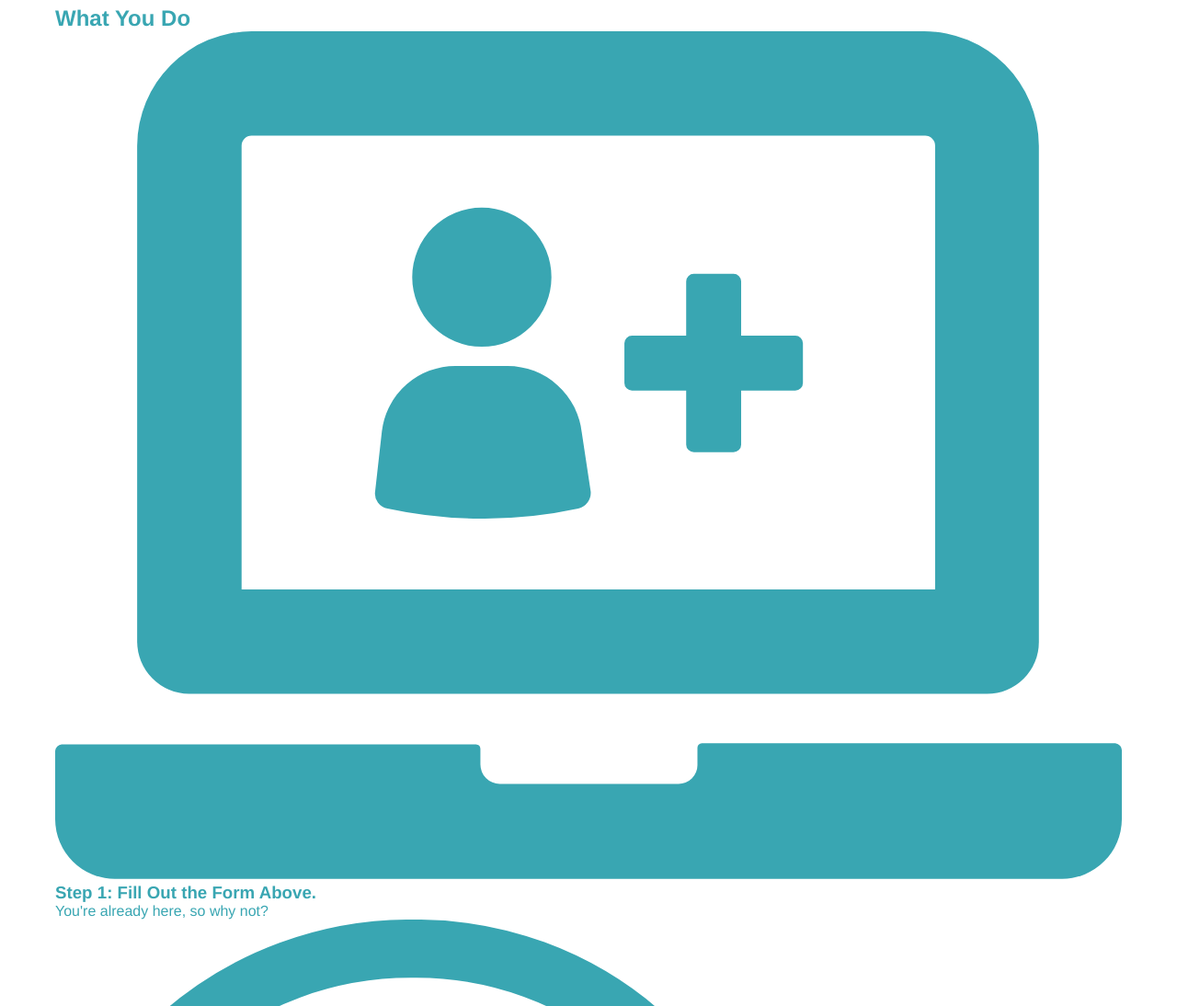
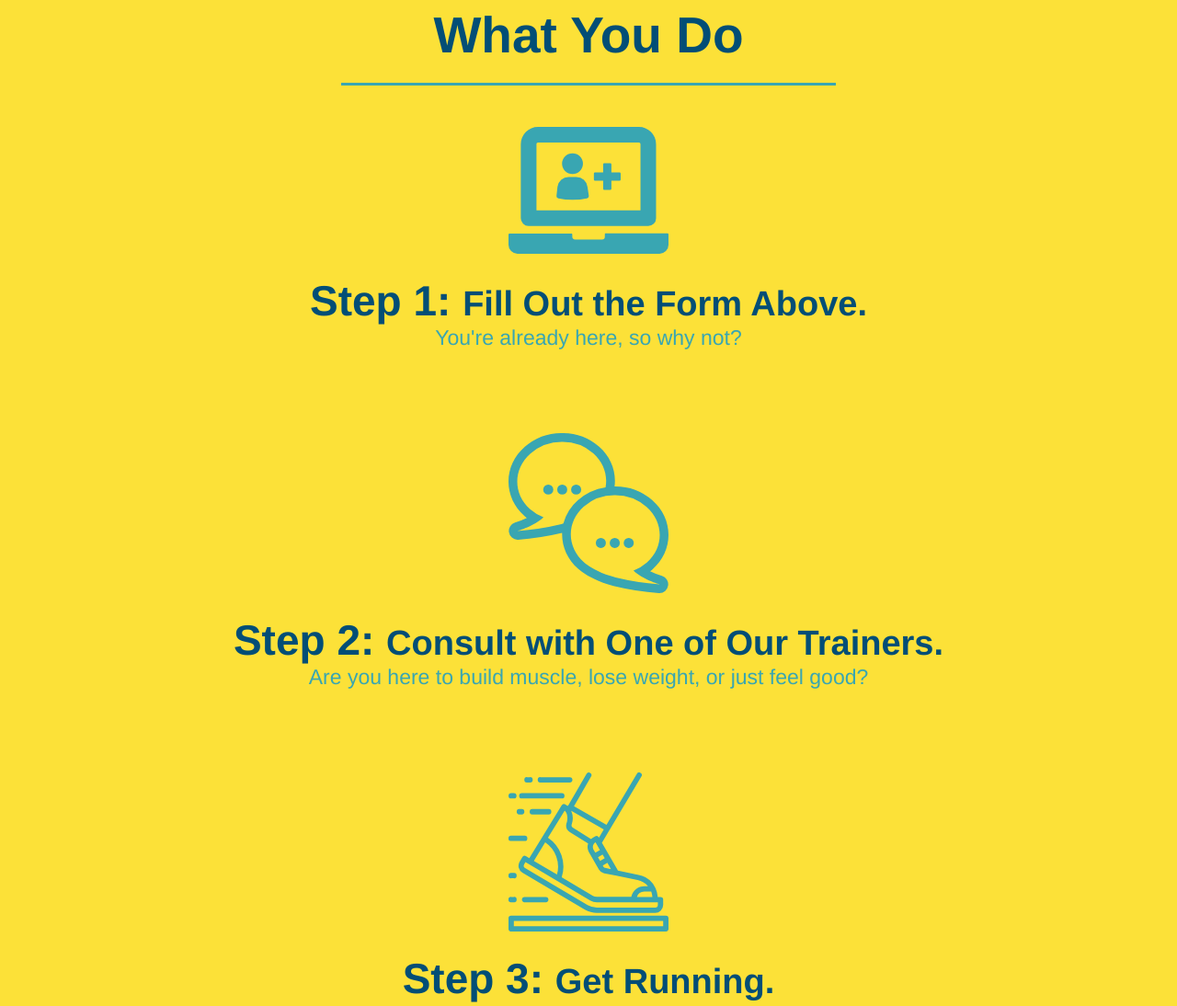
Before and after one commit to desguerra/run-buddy, a plain HTML site: page index.html in a window 1280 px wide. Shown: the part 1080-2174 px from the top of the page at 92% size. Drawn offline with Linux system fonts and the light colour scheme.

Commit message:
style what you do section

```diff
--- a/assets/css/style.css
+++ b/assets/css/style.css
@@ -130,16 +130,6 @@ section {
     text-align: center;
 }
 
-.intro h2 {
-    display: inline-block; /* so bottom border doesn't extend all the way */
-    font-size: 55px;
-    color: #024e76;
-    margin-bottom: 35px;
-    padding: 0 100px 20px 100px;
-    border-bottom: 3px solid;
-    border-color: #fce138;
-}
-
 .intro p {
     line-height: 1.7;
     color: #39a6b2;
@@ -147,3 +137,49 @@ section {
     font-size: 20px;
     margin: 0 auto; /* centering a block element with a width of less than 100% */
 }
+
+.steps {
+    text-align: center;
+    background: #fce138;
+}
+
+.steps div {
+    margin-bottom: 80px;
+}
+
+.steps img {
+    width: 15%;
+    margin: 10px 0;
+}
+
+.steps h3 {
+    color: #024e76;
+    font-size: 46px;
+    margin-top: 10px;
+}
+
+.steps p {
+    color: #39a6b2;
+    font-size: 23px;
+}
+
+.steps span {
+    font-size: 38px;
+}
+
+.section-title {
+    font-size: 55px;
+    color: #024e76;
+    margin-bottom: 35px;
+    padding: 0 100px 20px 100px;
+    display: inline-block;
+    border-bottom: 3px solid;
+}
+
+.primary-border {
+    border-color: #fce138;
+}
+
+.secondary-border {
+    border-color: #39a6b2;
+}
--- a/index.html
+++ b/index.html
@@ -94,7 +94,7 @@
         <!-- "what we do" section -->
         <section id="what-we-do" class="intro">
 
-            <h2>What We Do</h2>
+            <h2 class="section-title primary-border">What We Do</h2>
 
             <p>
                 Lorem ipsum dolor sit amet consectetur, adipisicing elit. Iste omnis aspernatur
@@ -106,32 +106,32 @@
 
 
         <!-- "what you do" section -->
-        <section id="what-you-do">
+        <section id="what-you-do" class="steps">
 
-            <h2>What You Do</h2>
+            <h2 class="section-title secondary-border">What You Do</h2>
 
             <div>
                 <img src="./assets/images/step-1.svg" alt="" />
-                <h3>Step 1: Fill Out the Form Above.</h3>
+                <h3>Step 1: <span>Fill Out the Form Above.</span></h3>
                 <p>You're already here, so why not?</p>
             </div>
 
             <div>
                 <img src="./assets/images/step-2.svg" alt="" />
-                <h3>Step 2: Consult with One of Our Trainers.</h3>
+                <h3>Step 2: <span>Consult with One of Our Trainers.</span></h3>
                 <p>Are you here to build muscle, lose weight, or just feel good?</p>
             </div>
 
             <div>
                 <img src="./assets/images/step-3.svg" alt="" />
-                <h3>Step 3: Get Running.</h3>
+                <h3>Step 3: <span>Get Running.</span></h3>
                 <p>Hit the ground running (literally) once your trainer lays out your plan.</p>
             </div>
 
             <div>
                 <img src="./assets/images/step-4.svg" alt="" />
-                <h3>Step 1: See Results</h3>
-                <p>Bi-weekly checkins with your trainer will keep you focused</p>
+                <h3>Step 4: <span>See Results</span></h3>
+                <p>Bi-weekly checkins with your trainer will keep you focused.</p>
             </div>
 
         </section>
```
